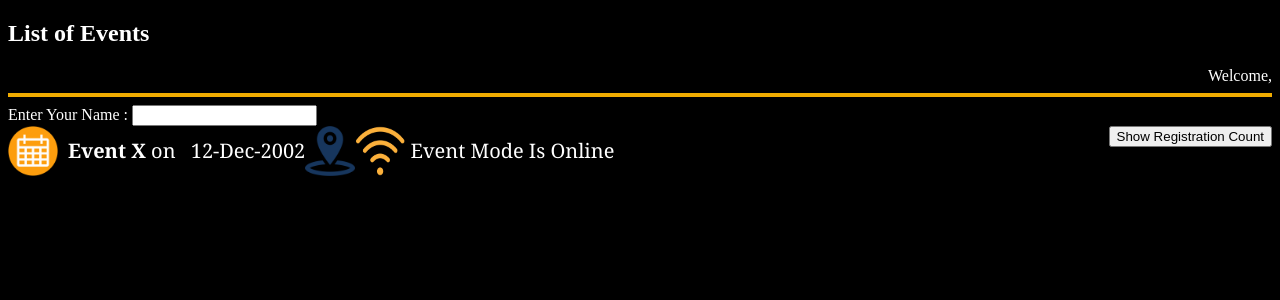
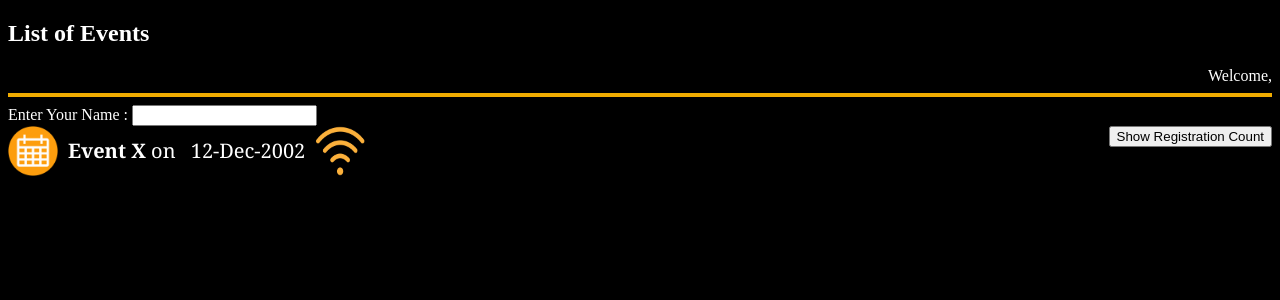
Before and after one commit to ashishsawant4u/ng-fundamentals, an Angular app: page / in a window 1280 px wide. Shown: the top 300 px of the page. Built offline with nearby package versions, Linux system fonts and the light colour scheme.

Commit message:
Display elements on template using input data

```diff
--- a/src/app/events/eventmode.component.html
+++ b/src/app/events/eventmode.component.html
@@ -1,3 +1,2 @@
-<img src="/assets/images/location.png" class="event-mode-img"/>
-<img src="/assets/images/wifi.png" class="event-mode-img"/>
- Event Mode Is {{eventMode}}
+<img *ngIf="eventMode === 'Offline'" src="/assets/images/location.png" class="event-mode-img"/>
+<img *ngIf="eventMode === 'Online'" src="/assets/images/wifi.png" class="event-mode-img"/>
--- a/src/app/events/eventslist.component.html
+++ b/src/app/events/eventslist.component.html
@@ -16,5 +16,7 @@ Enter Your Name :
 	<span class="ml10 regSoFar">registration done so far</span>
 	<span class="ml10 regSoFar" [innerText]="event.totalRegistrationSoFar"></span>
 	</span>
-	<event-mode [eventMode]="event.mode"></event-mode>
+	<span class="ml10">
+		<event-mode [eventMode]="event.mode"></event-mode>
+	</span>
 </div>
```
